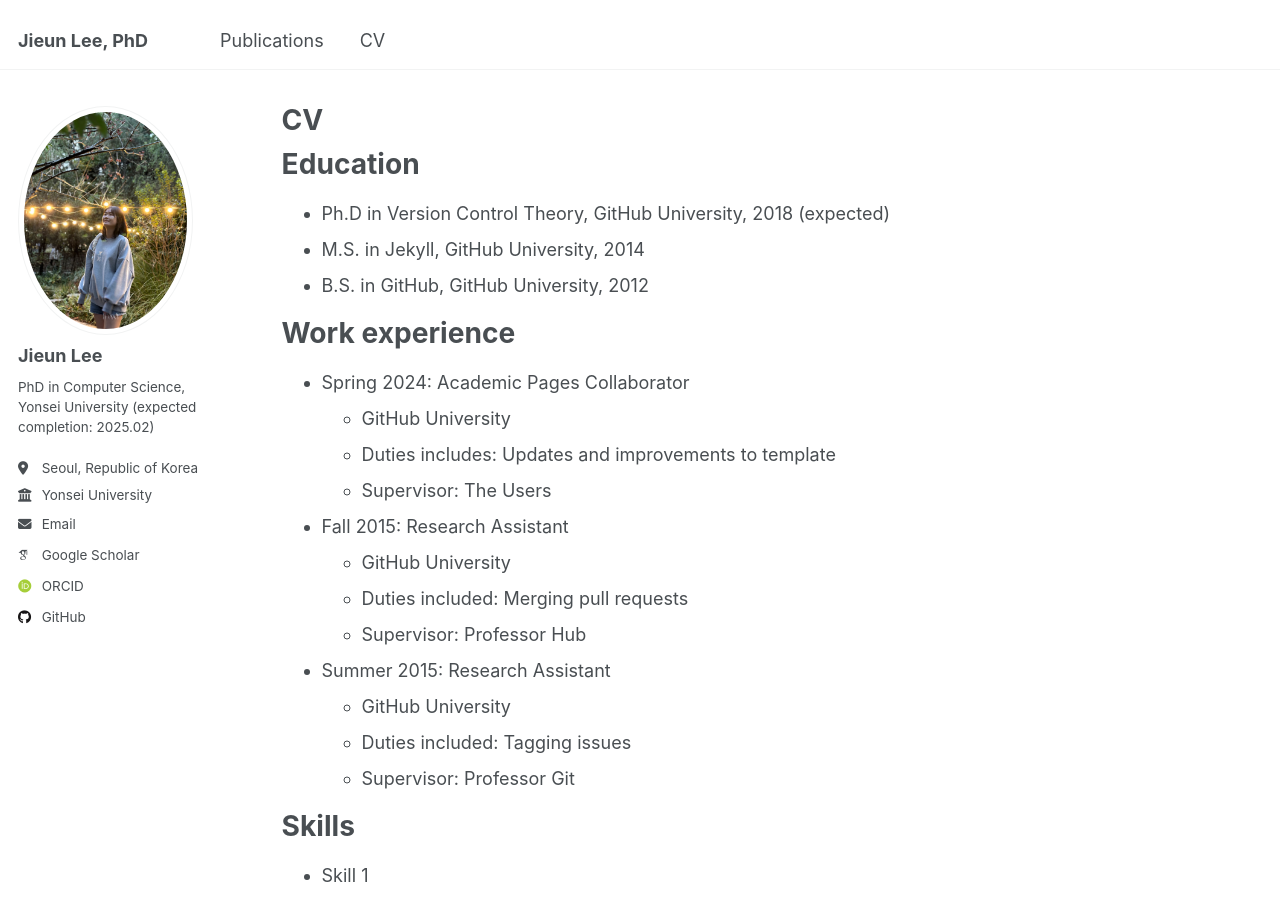
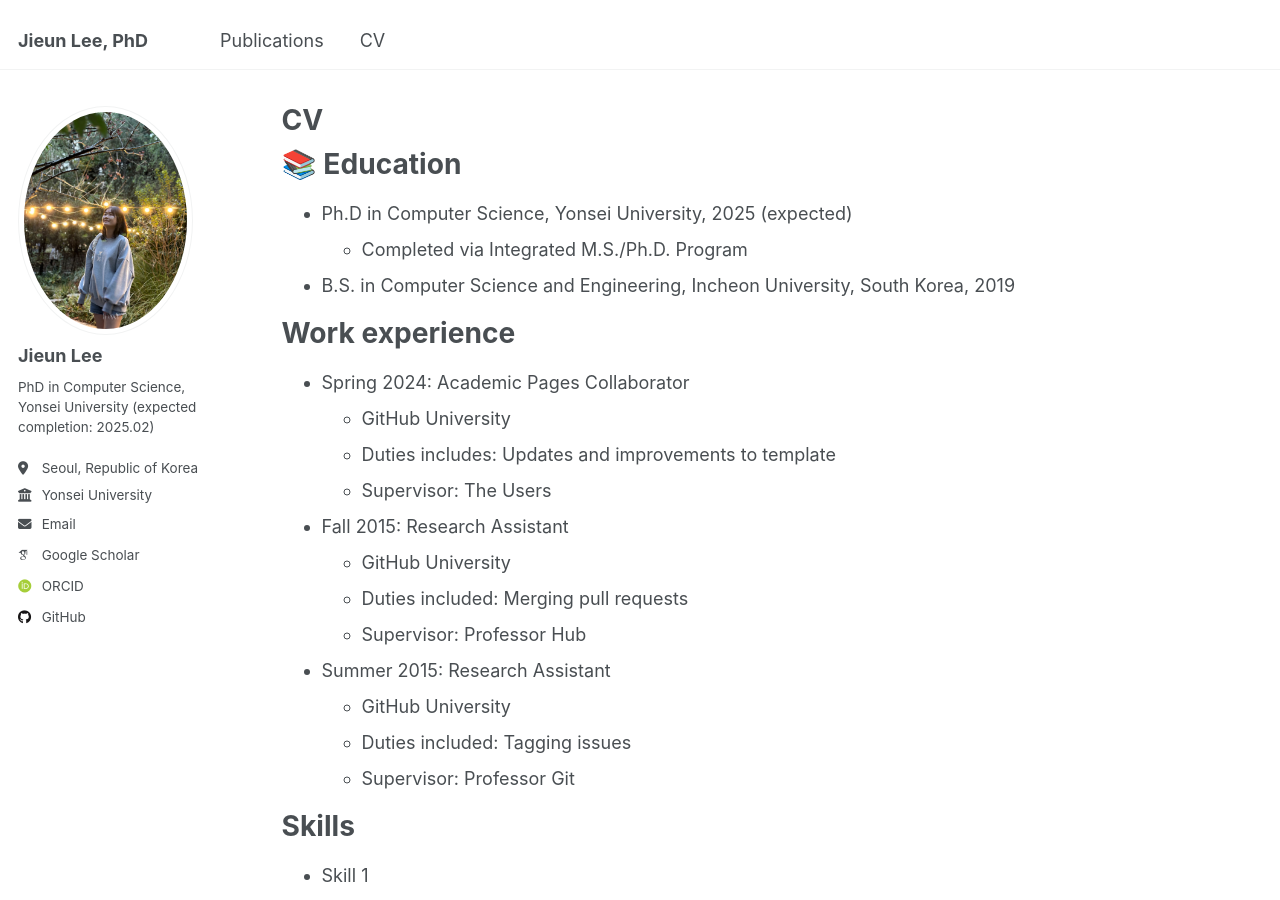
Before and after one commit to JIEUN-12/jieun-12.github.io, a Jekyll site: the page built from _pages/cv.md, in a window 1280 px wide and 900 px high. Built offline with Jekyll 4.4.1, drawn with Linux system fonts in a browser that asks for light colours; some web fonts are replaced.

Commit message:
Update cv.md

```diff
--- a/_pages/cv.md
+++ b/_pages/cv.md
@@ -9,11 +9,11 @@ redirect_from:
 
 {% include base_path %}
 
-Education
+📚 Education
 ======
-* Ph.D in Version Control Theory, GitHub University, 2018 (expected)
-* M.S. in Jekyll, GitHub University, 2014
-* B.S. in GitHub, GitHub University, 2012
+* Ph.D in Computer Science, Yonsei University, 2025 (expected)
+  * Completed via Integrated M.S./Ph.D. Program
+* B.S. in Computer Science and Engineering, Incheon University, South Korea, 2019
 
 Work experience
 ======
```
